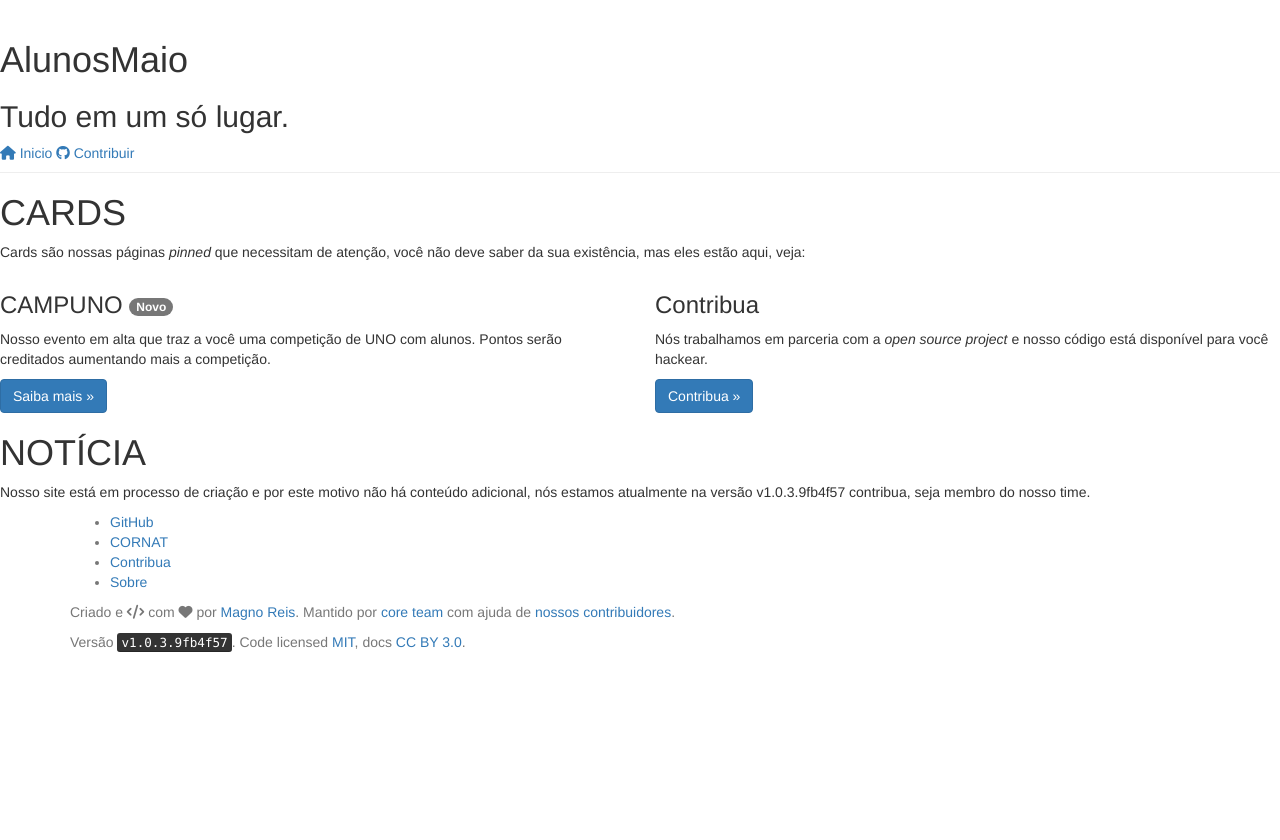
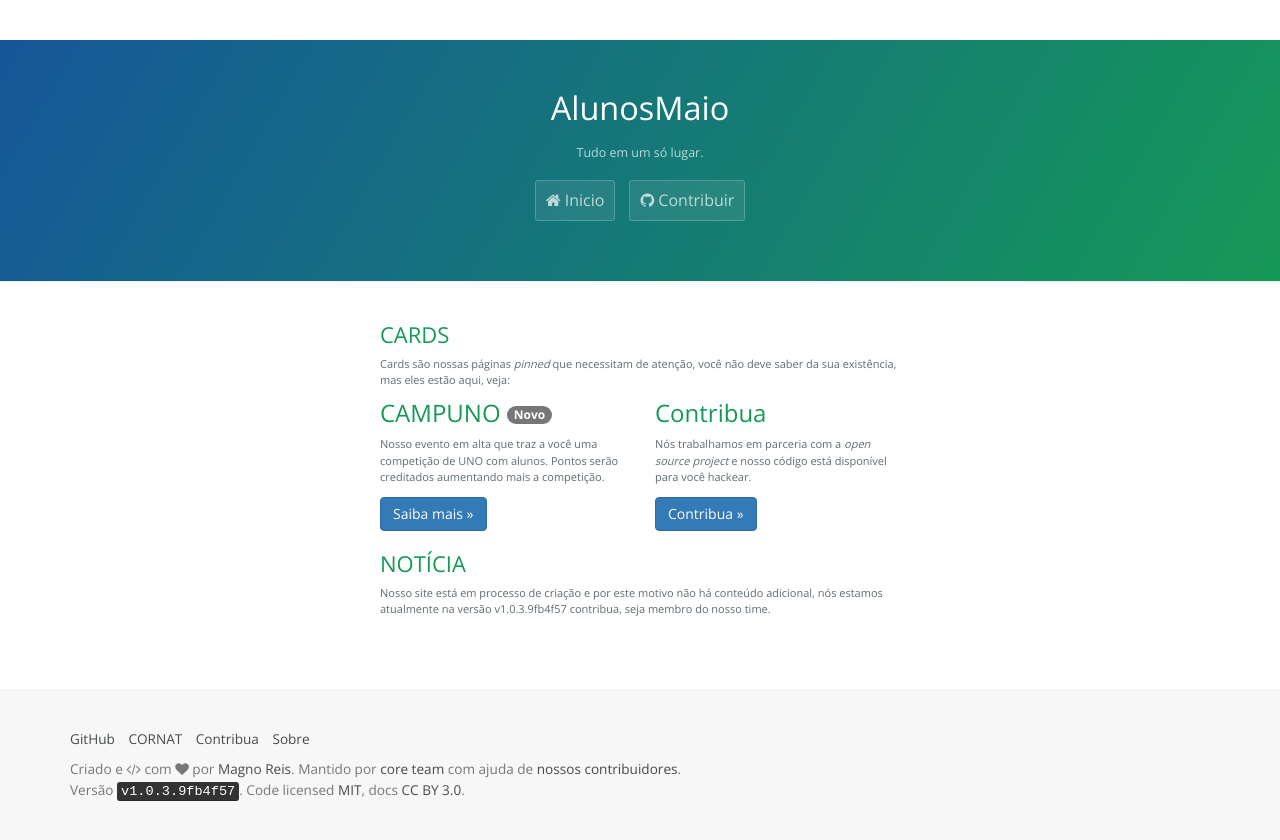
Before and after one commit to raincorn/alunosmaio, a Jekyll site: the page built from index.md, in a window 1280 px wide. Shown: the top 840 px of the page. Built offline with Jekyll 4.4.1, drawn with Linux system fonts in a browser that asks for light colours; nearby versions of some CDN libraries; library files that are not in the unit come from our copies; our own code applies the rules of GitHub Pages for plain Markdown files.

Commit message:
Corrigido

```diff
--- a/_config.yml
+++ b/_config.yml
@@ -4,7 +4,7 @@ description: Tudo em um só lugar.
 
 #SITE SETTINGS
 exclude: [vendor]
-css_url: https://raincorn.github.io/raincorn/alunosmaio/assets/css/
+css_url: https://raincorn.github.io/alunosmaio/assets/css/
 github_repository: https://github.com/raincorn/alunosmaio
 domain: https://raincorn.github.io/alunosmaio/
 current_version: v1.0.3.9fb4f57
```
